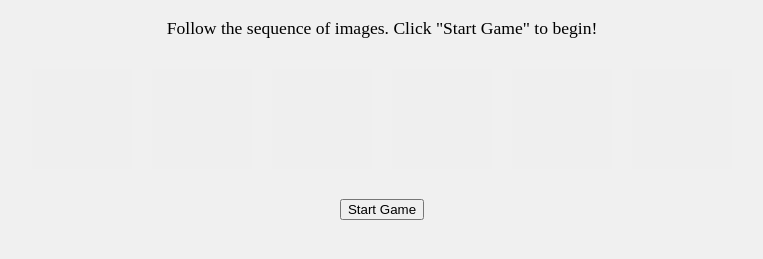
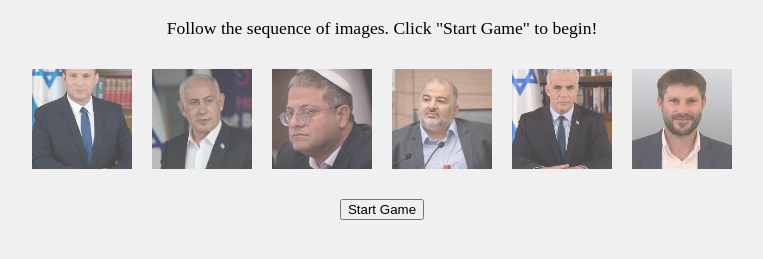
Before and after one commit to ShalevZorany/Colorgame, a plain HTML site: page index.html in a window 1280 px wide. Shown: the part 311-570 px from the top of the page, without its empty margins (258-1021 px from the left). Drawn offline with Linux system fonts and the light colour scheme.

Commit message:
Update index.html

```diff
--- a/index.html
+++ b/index.html
@@ -48,12 +48,12 @@
             box-shadow: 0 0 20px white;
         }
 
-        .image1 { background-image: url('images/image1.jpg'); }
-        .image2 { background-image: url('images/image2.jpg'); }
-        .image3 { background-image: url('images/image3.jpg'); }
-        .image4 { background-image: url('images/image4.jpg'); }
-        .image5 { background-image: url('images/image5.jpg'); }
-        .image6 { background-image: url('images/image6.jpg'); }
+        .image1 { background-image: url('image1.jpg'); }
+        .image2 { background-image: url('image2.jpg'); }
+        .image3 { background-image: url('image3.jpg'); }
+        .image4 { background-image: url('image4.jpg'); }
+        .image5 { background-image: url('image5.jpg'); }
+        .image6 { background-image: url('image6.jpg'); }
 
         #message {
             margin-top: 20px;
```
